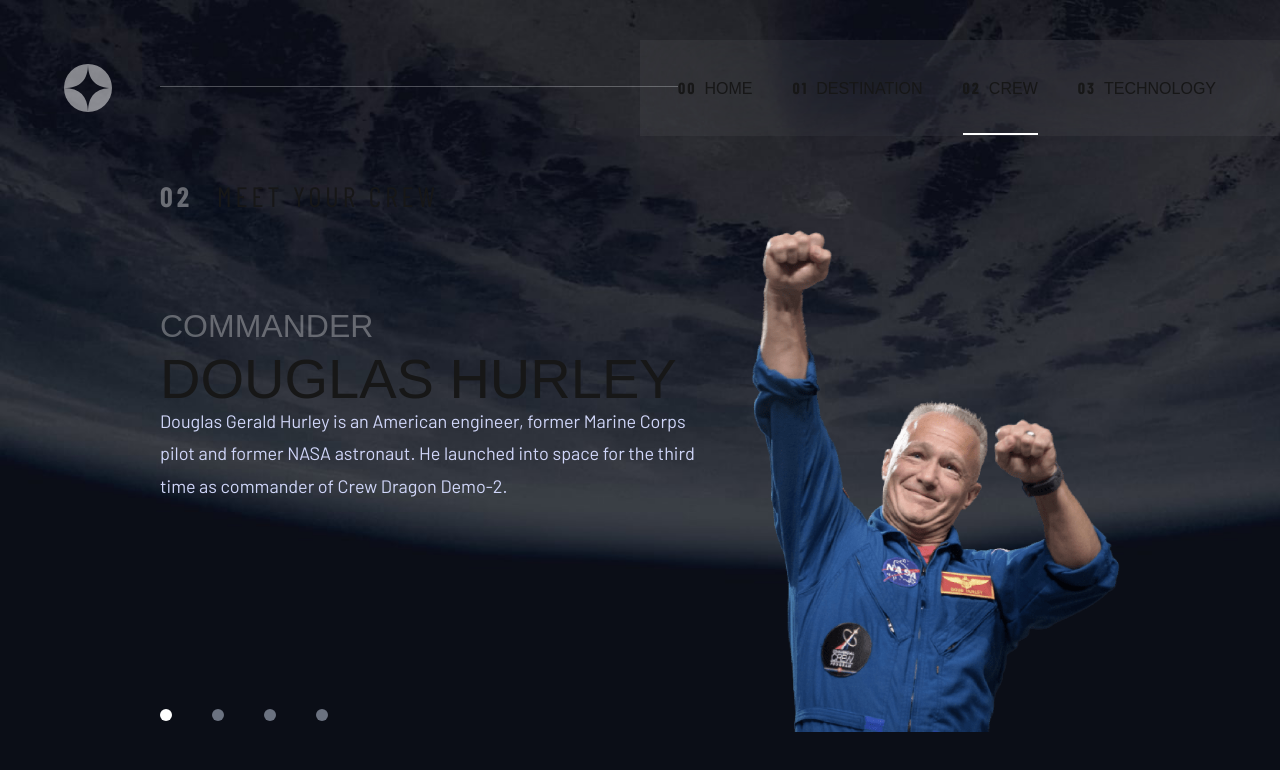
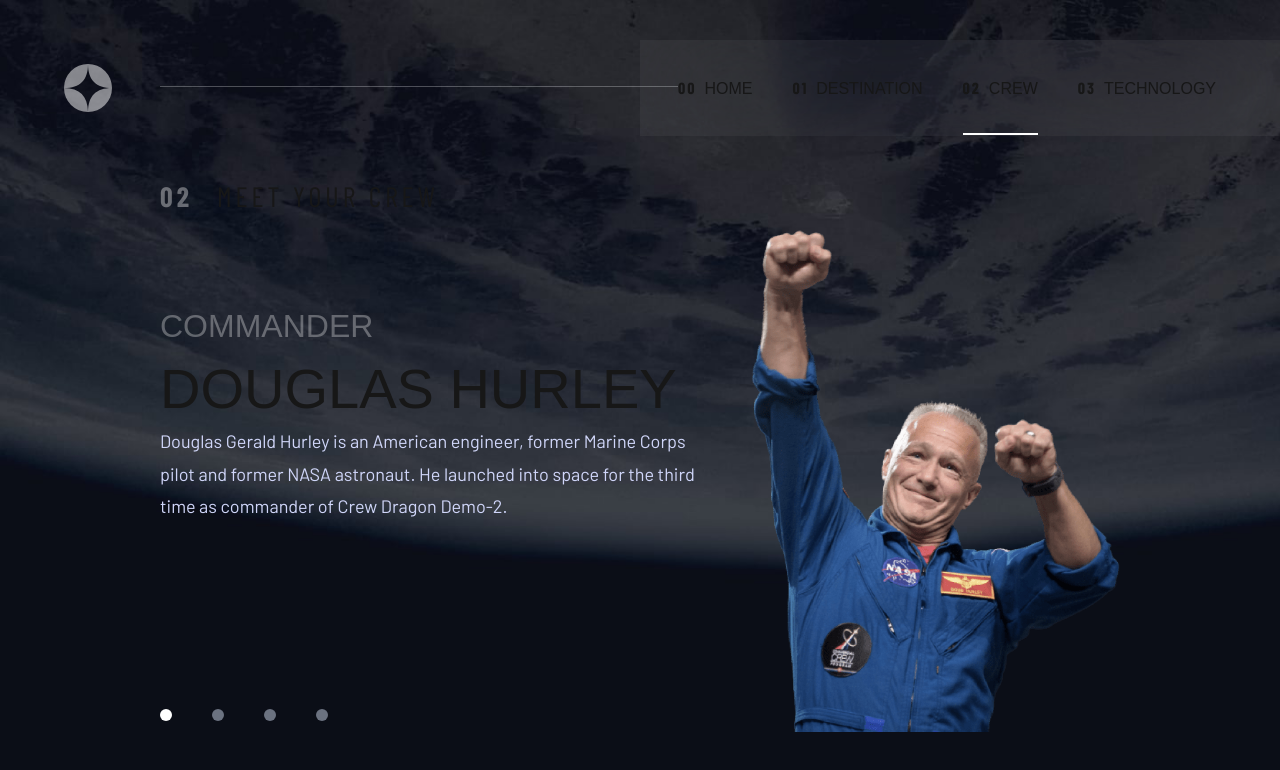
Before and after one commit to muhkyle17/birthday-reminder, a Next.js app: page /crew in a window 1280 px wide. Shown: the top 770 px of the page. Built offline with nearby package versions, Linux system fonts and the light colour scheme; a web font is replaced by a local one.

Commit message:
Add a leading none override

```diff
--- a/src/app/globals.css
+++ b/src/app/globals.css
@@ -93,6 +93,10 @@
   .nav-button {
     @apply border-b-2 border-transparent hover:border-b-2 hover:border-b-white py-8 duration-500 transition-all mt-1;
   }
+
+  .line-height-4 {
+    @apply leading-none !important;
+  }
 }
 
 .responsive-font-size {
```
